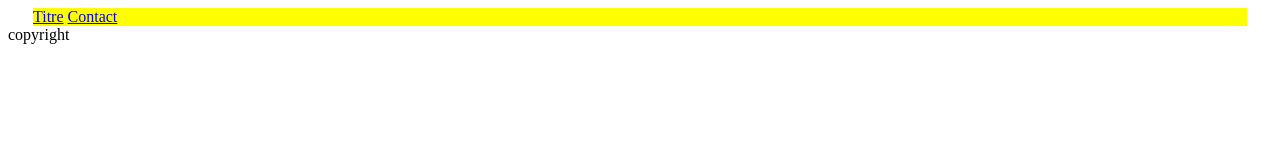
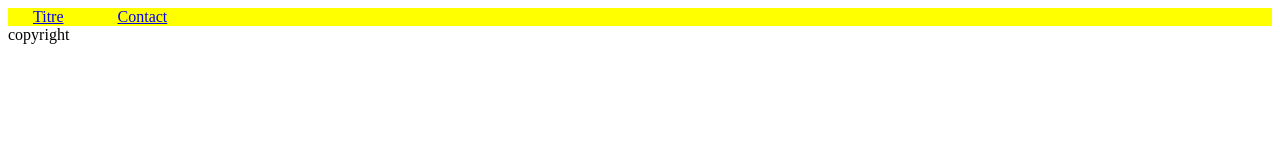
Before and after one commit to sneadz/exo-git-1, a plain HTML site: page index.html in a window 1280 px wide. Drawn offline with Linux system fonts and the light colour scheme.

```diff
--- a/styles.css
+++ b/styles.css
@@ -1,5 +1,7 @@
 header {
 	background: yellow;
-	margin-left: 25px;
-	margin-right: 25px;
 }
+
+header a {
+	margin: 0 25px;
+}
```
